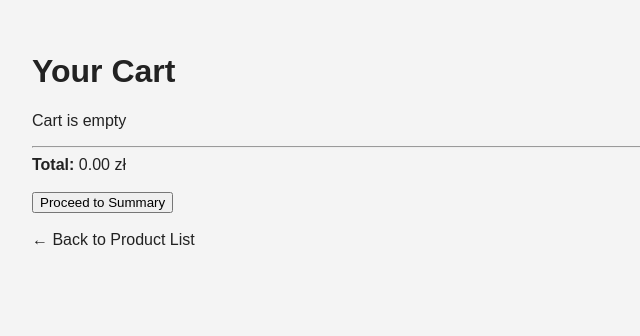
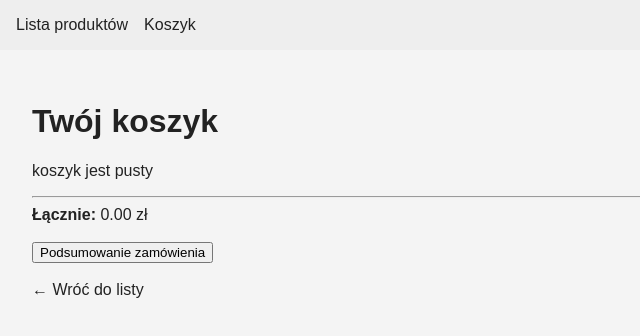
Before and after one commit to lbmrytskv/task-shop, a React (Vite) app: page /cart in a window 1280 px wide. Shown: the top 336 px of the page, without its empty margins (0-640 px from the left). Built offline with nearby package versions, Linux system fonts and the light colour scheme.

Commit message:
Added localization and cart counter

```diff
--- a/public/confirmation.html
+++ b/public/confirmation.html
@@ -9,7 +9,7 @@
   <div id="order-summary"></div>
   <br />
   <a href="/" onclick="localStorage.removeItem('order'); localStorage.removeItem('orderTotal');">
-    ← Return to Product List
+    ← Wróć do listy
   </a>
 
   <script>
--- a/src/App.tsx
+++ b/src/App.tsx
@@ -4,11 +4,13 @@ import ProductListPage from './pages/ProductListPage';
 import { CartProvider } from './context/CartContext';
 import CartPage from './pages/CartPage';
 import SummaryPage from './pages/SummaryPage';
+import Navbar from './components/Navbar';
 
 function App() {
   return (
     <CartProvider>
       <BrowserRouter>
+       <Navbar />
         <Routes>
           <Route path="/" element={<ProductListPage />} />
           <Route path="/cart" element={<CartPage />} />
--- /dev/null
+++ b/src/components/Navbar.tsx
@@ -0,0 +1,25 @@
+import { Link } from 'react-router-dom';
+import { useCart } from '../context/CartContext';
+
+const Navbar = () => {
+  const { state } = useCart();
+
+  const totalItems = state.items.reduce((sum, item) => sum + item.quantity, 0);
+
+  return (
+    <nav style={{
+      padding: '1rem',
+      backgroundColor: '#eee',
+      display: 'flex',
+      gap: '1rem',
+      justifyContent: 'flex-start'
+    }}>
+      <Link to="/">Lista produktów</Link>
+      <Link to="/cart">
+        Koszyk {totalItems > 0 && <span style={{ fontWeight: 'bold' }}>({totalItems})</span>}
+      </Link>
+    </nav>
+  );
+};
+
+export default Navbar;
--- a/src/pages/CartPage.tsx
+++ b/src/pages/CartPage.tsx
@@ -19,36 +19,36 @@ const CartPage = () => {
     <div style={{ padding: '2rem' }}>
 
 
-      <h1>Your Cart</h1>
+      <h1>Twój koszyk</h1>
       {state.items.length === 0 ? (
-        <p>Cart is empty</p>
+        <p>koszyk jest pusty</p>
       ) : (
         <ul style={{ listStyle: 'none', padding: 0 }}>
           {state.items.map(item => (
             <li key={item.id} style={{ marginBottom: '1rem' }}>
               <div><strong>{item.name}</strong></div>
               <div>
-                Price: {item.price.main},{item.price.fractional.toString().padStart(2, '0')} zł
+                Cena: {item.price.main},{item.price.fractional.toString().padStart(2, '0')} zł
               </div>
-              <div>Quantity: {item.quantity}</div>
+              <div>Iłość: {item.quantity}</div>
               <div>
-                Subtotal: {(item.quantity * (item.price.main + item.price.fractional / 100)).toFixed(2)} zł
+                Suma częściowa: {(item.quantity * (item.price.main + item.price.fractional / 100)).toFixed(2)} zł
               </div>
               <div style={{ marginTop: '0.5rem' }}>
                 <button onClick={() => dispatch({ type: 'INCREMENT_QUANTITY', payload: item.id })}>+</button>
                 <button onClick={() => dispatch({ type: 'DECREMENT_QUANTITY', payload: item.id })}>-</button>
-                <button onClick={() => dispatch({ type: 'REMOVE_ITEM', payload: item.id })}>Remove</button>
+                <button onClick={() => dispatch({ type: 'REMOVE_ITEM', payload: item.id })}>Usuń</button>
               </div>
             </li>
           ))}
         </ul>
       )}
       <hr />
-      <div><strong>Total:</strong> {total.toFixed(2)} zł</div>
+      <div><strong>Łącznie:</strong> {total.toFixed(2)} zł</div>
       <br />
-<button onClick={() => navigate('/summary')}>Proceed to Summary</button>
+<button onClick={() => navigate('/summary')}>Podsumowanie zamówienia</button>
 <br /><br />
-<Link to="/">← Back to Product List</Link>
+<Link to="/">← Wróć do listy</Link>
 
     </div>
   );
--- a/src/pages/ProductListPage.tsx
+++ b/src/pages/ProductListPage.tsx
@@ -13,10 +13,8 @@ const ProductListPage = () => {
 
   return (
     <div style={{ padding: '2rem' }}>
-        <Link to="/cart" style={{ display: 'block', marginBottom: '1rem' }}>
-          Go to Cart
-        </Link>
-      <h1>Product List</h1>
+
+      <h1>Lista produktów</h1>
       <ul style={{ listStyle: 'none', padding: 0 }}>
         {(products as Product[]).map(product => (
           <li key={product.id} style={{ marginBottom: '1rem' }}>
@@ -24,7 +22,7 @@ const ProductListPage = () => {
             <div>
               {product.price.main},{product.price.fractional.toString().padStart(2, '0')} zł
             </div>
-            <button onClick={() => handleAddToCart(product)}>Add to Cart</button>
+            <button onClick={() => handleAddToCart(product)}>Dodaj do koszyka</button>
           </li>
         ))}
       </ul>
--- a/src/pages/SummaryPage.tsx
+++ b/src/pages/SummaryPage.tsx
@@ -23,25 +23,25 @@ const SummaryPage = () => {
 
   return (
     <div style={{ padding: '2rem' }}>
-      <h1>Order Summary</h1>
+      <h1>Podsumowanie zamówienia</h1>
       <ul style={{ listStyle: 'none', padding: 0 }}>
         {state.items.map(item => (
           <li key={item.id} style={{ marginBottom: '1rem' }}>
             <div><strong>{item.name}</strong></div>
-            <div>Quantity: {item.quantity}</div>
-            <div>Price: {item.price.main},{item.price.fractional.toString().padStart(2, '0')} zł</div>
+            <div>Iłość: {item.quantity}</div>
+            <div>Cena: {item.price.main},{item.price.fractional.toString().padStart(2, '0')} zł</div>
             <div>
-              Subtotal: {(item.quantity * (item.price.main + item.price.fractional / 100)).toFixed(2)} zł
+              Suma częściowa: {(item.quantity * (item.price.main + item.price.fractional / 100)).toFixed(2)} zł
             </div>
           </li>
         ))}
       </ul>
       <hr />
-      <div><strong>Total:</strong> {total.toFixed(2)} zł</div>
+      <div><strong>Łącznie:</strong> {total.toFixed(2)} zł</div>
       <br />
-      <button onClick={handlePlaceOrder}>Place Order</button>
+      <button onClick={handlePlaceOrder}>Złóż Zamówienie</button>
       <br /><br />
-      <Link to="/cart">← Back to Cart</Link>
+      <Link to="/cart">← Wróć do listy</Link>
     </div>
   );
 };
```
